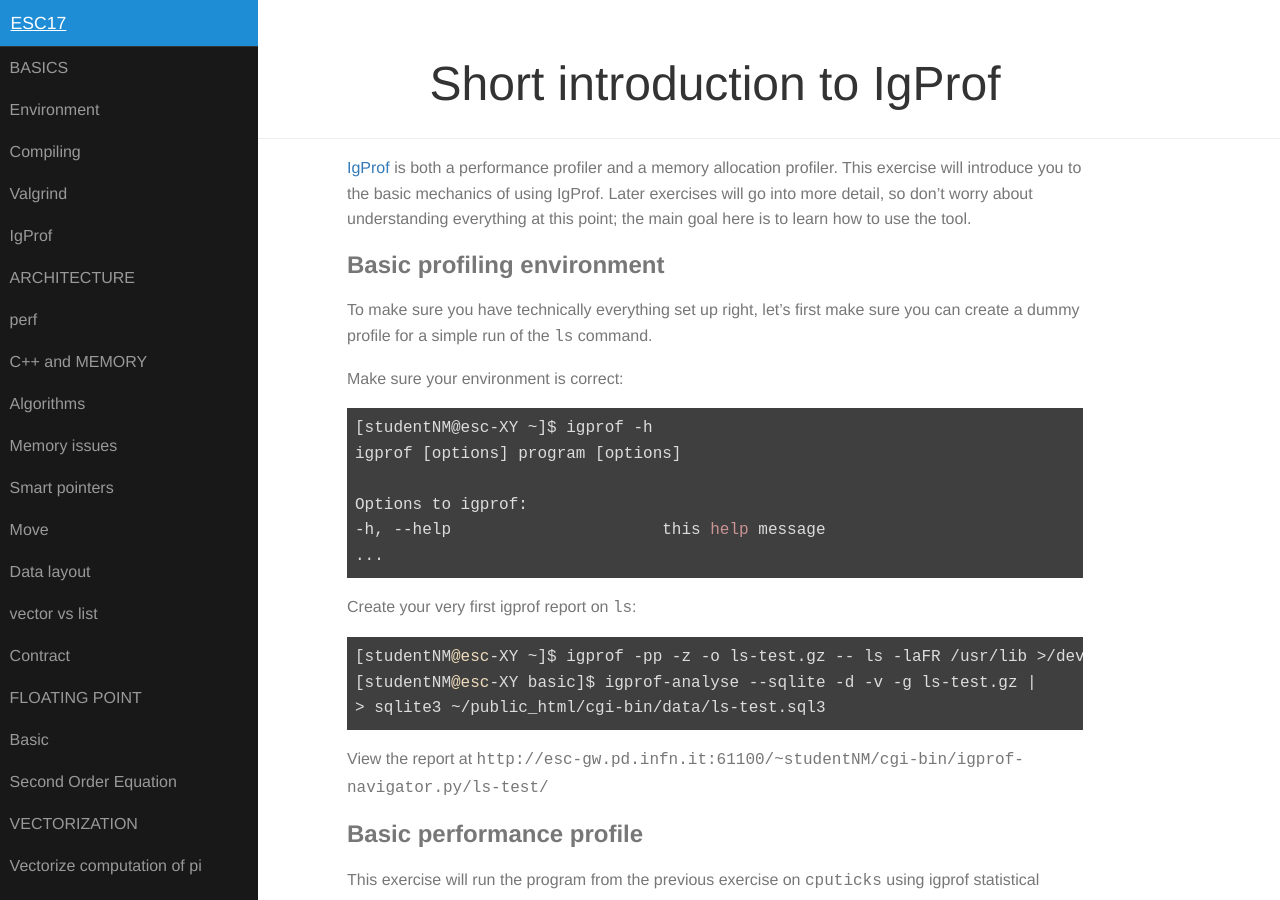
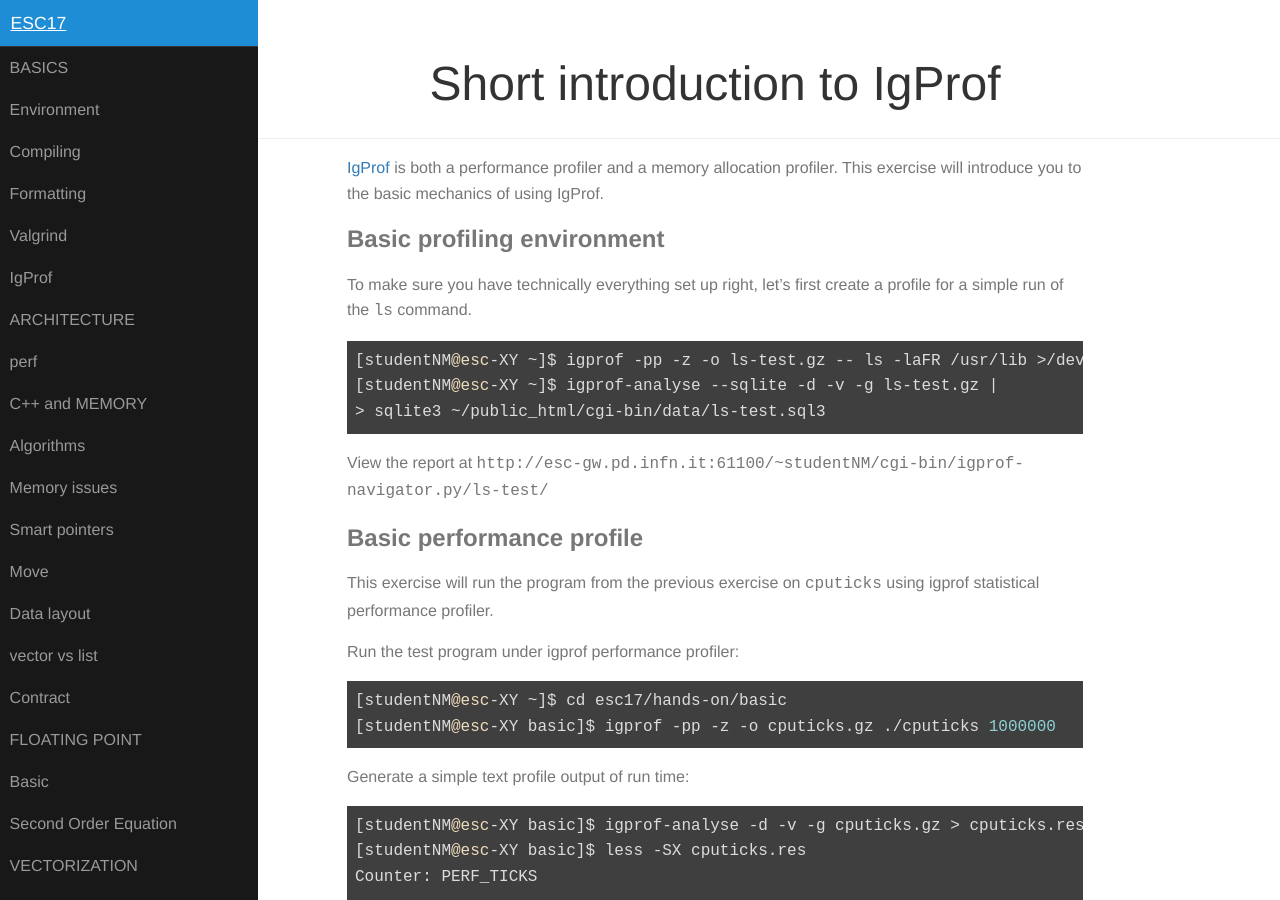
Before and after one commit to mverzett/esc17, a Jekyll site: the page built from basic/igprof.markdown, in a window 1280 px wide and 900 px high. Built offline with Jekyll 4.4.1, drawn with Linux system fonts in a browser that asks for light colours.

Commit message:
simplify text; add clang-format

```diff
--- a/_config.yml
+++ b/_config.yml
@@ -11,6 +11,8 @@ menu:
       label: Environment
     - name: compiling
       label: Compiling
+    - name: formatting
+      label: Formatting
     - name: valgrind
       label: Valgrind
     - name: igprof
@@ -20,7 +22,6 @@ menu:
     items:
     - name: perf
       label: perf
-
   - name: cpp
     label: C++ and MEMORY
     items:
--- a/basic/compiling.markdown
+++ b/basic/compiling.markdown
@@ -5,7 +5,7 @@ layout: main
 ---
 
 The goal of this exercise is to understand how to compile and run test
-programs on esc-XY. The default C++ compiler is 64-bit g++ v. 6.2.0,
+programs on esc-XY. The default C++ compiler is 64-bit g++ v. 7.2.0,
 which by defaults compiles in C++14 mode.
 
 Build [cputicks.cc]({{site.exercises_repo}}/hands-on/basic/cputicks.cc):
--- a/basic/igprof.markdown
+++ b/basic/igprof.markdown
@@ -5,29 +5,16 @@ layout: main
 
 [IgProf](<http://igprof.org>) is both a performance profiler and a
 memory allocation profiler. This exercise will introduce you to the
-basic mechanics of using IgProf. Later exercises will go into more
-detail, so don't worry about understanding everything at this point;
-the main goal here is to learn how to use the tool.
+basic mechanics of using IgProf.
 
 Basic profiling environment
 ---------------------------
 
-To make sure you have technically everything set up right, let's first make
-sure you can create a dummy profile for a simple run of the `ls` command.
-
-Make sure your environment is correct:
-
-    [studentNM@esc-XY ~]$ igprof -h
-    igprof [options] program [options]
-
-    Options to igprof:
-    -h, --help                  	this help message
-    ...
-
-Create your very first igprof report on `ls`:
+To make sure you have technically everything set up right, let's first create a
+profile for a simple run of the `ls` command.
 
     [studentNM@esc-XY ~]$ igprof -pp -z -o ls-test.gz -- ls -laFR /usr/lib >/dev/null
-    [studentNM@esc-XY basic]$ igprof-analyse --sqlite -d -v -g ls-test.gz |
+    [studentNM@esc-XY ~]$ igprof-analyse --sqlite -d -v -g ls-test.gz |
     > sqlite3 ~/public_html/cgi-bin/data/ls-test.sql3
 
 View the report at `http://esc-gw.pd.infn.it:61100/~studentNM/cgi-bin/igprof-navigator.py/ls-test/`
```
Also changed, not shown: basic/formatting.markdown (added, +60 -0 lines), 1 other file.
